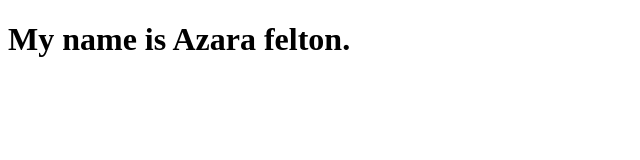
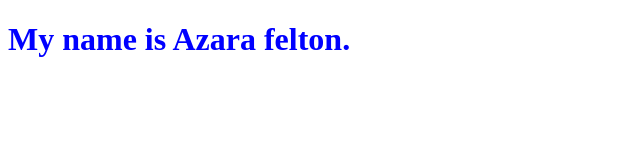
Before and after one commit to azarafelton/azarafelton.github.io, a plain HTML site: page index.html in a window 1280 px wide. Shown: the whole page, without its empty margins (0-640 px from the left). Drawn offline with Linux system fonts and the light colour scheme.

Commit message:
Update index.html

```diff
--- a/index.html
+++ b/index.html
@@ -1,4 +1,7 @@
 <!doctype html>
 <html>
+  <head>
+    <link href="style.css" rel="stylesheet">
+  </head>
 <h1> My name is Azara felton. </h1>
 </html>
```
